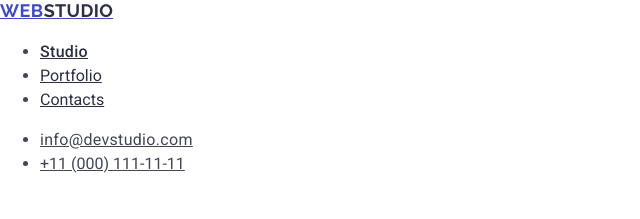
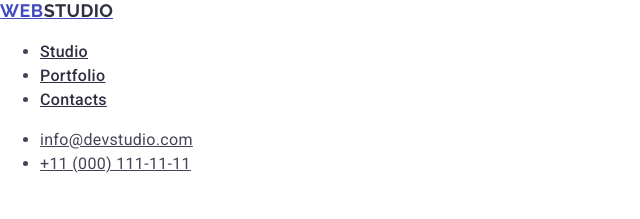
Before and after one commit to altvkopylov/goit-markup-hw-02, a plain HTML site: page index.html in a window 1280 px wide. Shown: the top 219 px of the page, 0-640 px from the left. Drawn offline with nearby package versions, Linux system fonts and the light colour scheme.

Commit message:
hw-02.03

```diff
--- a/index.html
+++ b/index.html
@@ -19,14 +19,14 @@
             <a class="logo logo-header" href="./index.html">Web<span class="logo-span">Studio</span></a>
             <ul>
                 <li class="nav-item"><a class="active" href="./index.html">Studio</a></li>
-                <li class="nav-item"><a href="">Portfolio</a></li>
-                <li class="nav-item"><a href="">Contacts</a></li>
+                <li class="nav-item"><a class="active" href="">Portfolio</a></li>
+                <li class="nav-item"><a class="active" href="">Contacts</a></li>
             </ul>
         </nav>
         <address class="contacts">
             <ul>
                 <li class="contact-item"><a class="mail" href="mailto:info@devstudio.com">info@devstudio.com</a></li>
-                <li><a href="tel:+110001111111">+11 (000) 111-11-11</a></li>
+                <li class="contact-item"><a class="mail" href="tel:+110001111111">+11 (000) 111-11-11</a></li>
             </ul>
         </address>
     </header>
```
